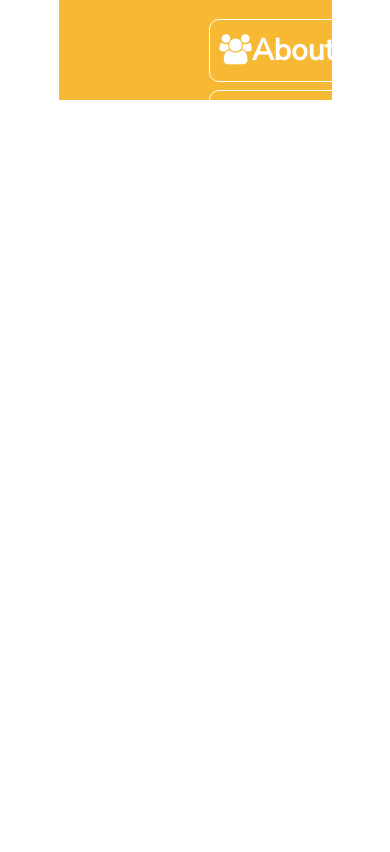
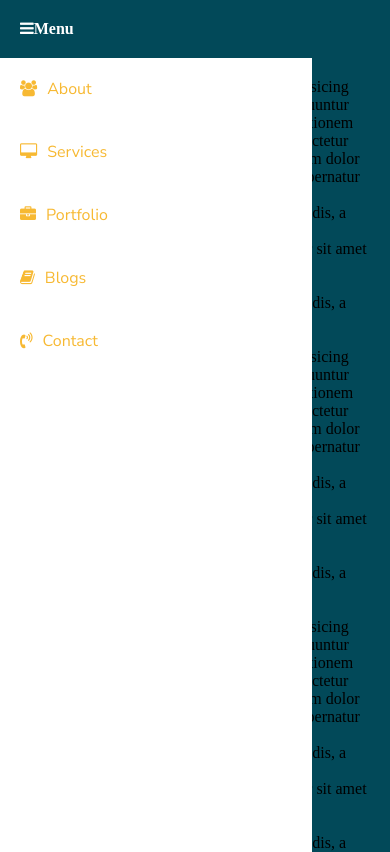
Before and after one commit to Yelitza3125/menu-hamburguesa, a plain HTML site: page index.html in a window 390 px wide. Shown: the top 852 px of the page. Drawn offline with Linux system fonts and the light colour scheme.

Commit message:
Aplicando media screen para hacer la página responsive

```diff
--- a/css/main.css
+++ b/css/main.css
@@ -5,52 +5,82 @@
 }
 
 
-.clearfix:before, .clearfix:after {
-    content: '';
-    display: table;
+body {
+    background: #024959;
 }
 
-.clearfix:after {
-    clear: both;
+header {
+    width: 100%;
 }
 
-.clearfix:before {
-    *zoom: 1;
+header nav {
+    width: 90%;
+    max-width: 1000px;
+    margin: 20px auto;
+    background: #fff;
 }
 
-nav {
-    width: 70%;
-    height: 100px;
-    background: #f7b933;
-    margin: auto;
-    font-family: 'Nunito Sans', sans-serif;
-    font-size: 30px;
-    font-weight: 700;
-    position: relative;
-    overflow: auto;
+.menu-var  {
+    display: none;
 }
 
-nav ul {
-    width: 100%;
-    margin-left: 150px;
-}
-
-nav ul li {
-    margin-top: 30px;
-    margin-right: 30px;
-    float: left;
+header nav ul {
+    overflow: auto;
     list-style: none;
 }
 
-nav ul li a {
-    border: 1px solid #fff;
-    border-radius: 10px;
-    color: #fff;
-    padding: 10px;
+header nav ul li {
+    float: left;
+    font-family: 'Nunito Sans', sans-serif;
+}
+
+header nav ul li a {
+    color: #f7b933;
+    padding: 20px;
+    display: inline-block;
     text-decoration: none;
 }
 
+header nav ul li i{
+    margin-right: 10px;
+}
+
+
 nav a:hover {
-    background-color: #fff;
-    color: #f7b933;
+    background-color: #f7b933;
+    color: #fff;
 }
+
+section {
+    padding: 20px;
+}
+
+@media screen and (max-width: 800px) {
+    header nav {
+        width: 80%;
+        height: 100%;
+        margin: 0;
+        position: fixed;
+    }
+
+    header nav ul li {
+        display: block;
+        float: none;
+        border-bottom: 1px solid  rgba(255, 255, 255, .3);
+    }
+
+    .menu-bar {
+        display: block;
+        width: 100%;
+        background: #ccc;
+    }
+
+    .menu-bar .btn-menu {
+        display: block;
+        padding: 20px;
+        background: #024959;
+        color: #fff;
+        text-decoration: none;
+        font-weight: 700;
+    }
+}
--- a/index.html
+++ b/index.html
@@ -8,9 +8,13 @@
     <link href="https://fonts.googleapis.com/css?family=Nunito+Sans" rel="stylesheet">
     <link rel="stylesheet" href="https://maxcdn.bootstrapcdn.com/font-awesome/4.7.0/css/font-awesome.min.css">
     <link rel="stylesheet" href="css/main.css">
+    <meta name="viewport" content="width=device-width, initial-scale=1.0">
 </head>
 <body>
     <header>
+        <div class="menu-bar">
+            <a href="#" class="btn-menu"><i class="fa fa-bars" aria-hidden="true"></i>Menu</a>
+        </div>
         <nav class="navigation">
             <ul class="">
                 <li><a href="#"><i class="fa fa-users" aria-hidden="true"></i>About</a></li>
@@ -19,9 +23,14 @@
                 <li><a href="#"><i class="fa fa-book" aria-hidden="true"></i>Blogs</a></li>
                 <li><a href="#"><i class="fa fa-volume-control-phone" aria-hidden="true"></i>Contact</a></li>
             </ul>
-            <a class="navigation-toggle" href="#" id="nav-open">Nav</a>
         </nav>
     </header>
+    <section>
+        <p>Lorem ipsum dolor sit amet consectetur adipisicing elit. Nulla aspernatur molestiae atque consequuntur nisi odio culpa repudiandae adipisci, exercitationem perferendis, a blanditiis neque eos alias consectetur ipsum laudantium, magni harum. Lorem ipsum dolor sit amet consectetur adipisicing elit. Nulla aspernatur molestiae atque consequuntur nisi odio culpa repudiandae adipisci, exercitationem perferendis, a blanditiis neque eos alias consectetur ipsum laudantium, magni harum.Lorem ipsum dolor sit amet consectetur adipisicing elit. Nulla aspernatur molestiae atque consequuntur nisi odio culpa repudiandae adipisci, exercitationem perferendis, a blanditiis neque eos alias consectetur ipsum laudantium, magni harum.</p>
+        <p>Lorem ipsum dolor sit amet consectetur adipisicing elit. Nulla aspernatur molestiae atque consequuntur nisi odio culpa repudiandae adipisci, exercitationem perferendis, a blanditiis neque eos alias consectetur ipsum laudantium, magni harum. Lorem ipsum dolor sit amet consectetur adipisicing elit. Nulla aspernatur molestiae atque consequuntur nisi odio culpa repudiandae adipisci, exercitationem perferendis, a blanditiis neque eos alias consectetur ipsum laudantium, magni harum.Lorem ipsum dolor sit amet consectetur adipisicing elit. Nulla aspernatur molestiae atque consequuntur nisi odio culpa repudiandae adipisci, exercitationem perferendis, a blanditiis neque eos alias consectetur ipsum laudantium, magni harum.</p>
+        <p>Lorem ipsum dolor sit amet consectetur adipisicing elit. Nulla aspernatur molestiae atque consequuntur nisi odio culpa repudiandae adipisci, exercitationem perferendis, a blanditiis neque eos alias consectetur ipsum laudantium, magni harum. Lorem ipsum dolor sit amet consectetur adipisicing elit. Nulla aspernatur molestiae atque consequuntur nisi odio culpa repudiandae adipisci, exercitationem perferendis, a blanditiis neque eos alias consectetur ipsum laudantium, magni harum.Lorem ipsum dolor sit amet consectetur adipisicing elit. Nulla aspernatur molestiae atque consequuntur nisi odio culpa repudiandae adipisci, exercitationem perferendis, a blanditiis neque eos alias consectetur ipsum laudantium, magni harum.</p>
+        <p>Lorem ipsum dolor sit amet consectetur adipisicing elit. Nulla aspernatur molestiae atque consequuntur nisi odio culpa repudiandae adipisci, exercitationem perferendis, a blanditiis neque eos alias consectetur ipsum laudantium, magni harum. Lorem ipsum dolor sit amet consectetur adipisicing elit. Nulla aspernatur molestiae atque consequuntur nisi odio culpa repudiandae adipisci, exercitationem perferendis, a blanditiis neque eos alias consectetur ipsum laudantium, magni harum.Lorem ipsum dolor sit amet consectetur adipisicing elit. Nulla aspernatur molestiae atque consequuntur nisi odio culpa repudiandae adipisci, exercitationem perferendis, a blanditiis neque eos alias consectetur ipsum laudantium, magni harum.</p>
+    </section>
     <script src="js/app.js"></script>
 </body>
 </html>
```
